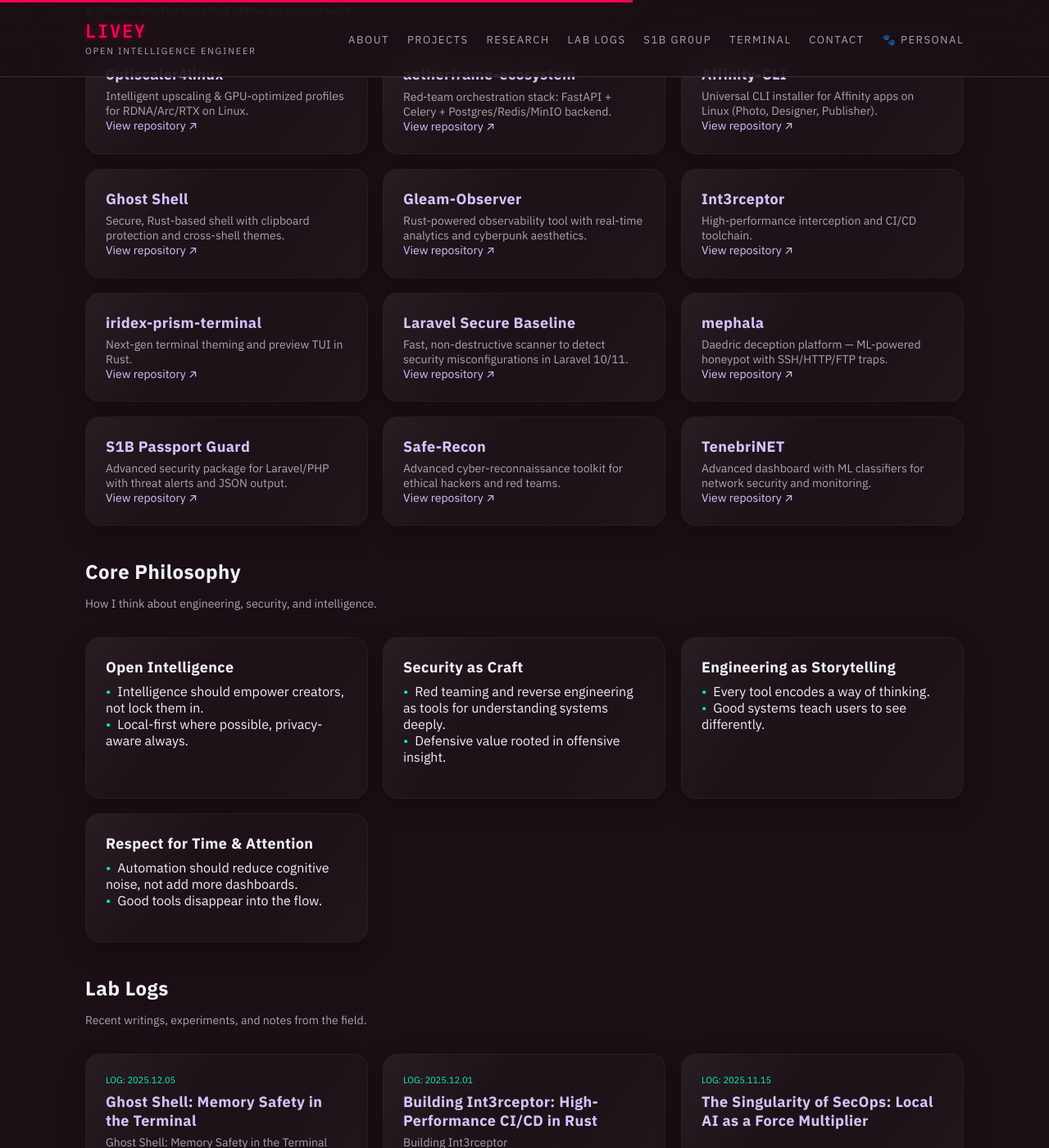
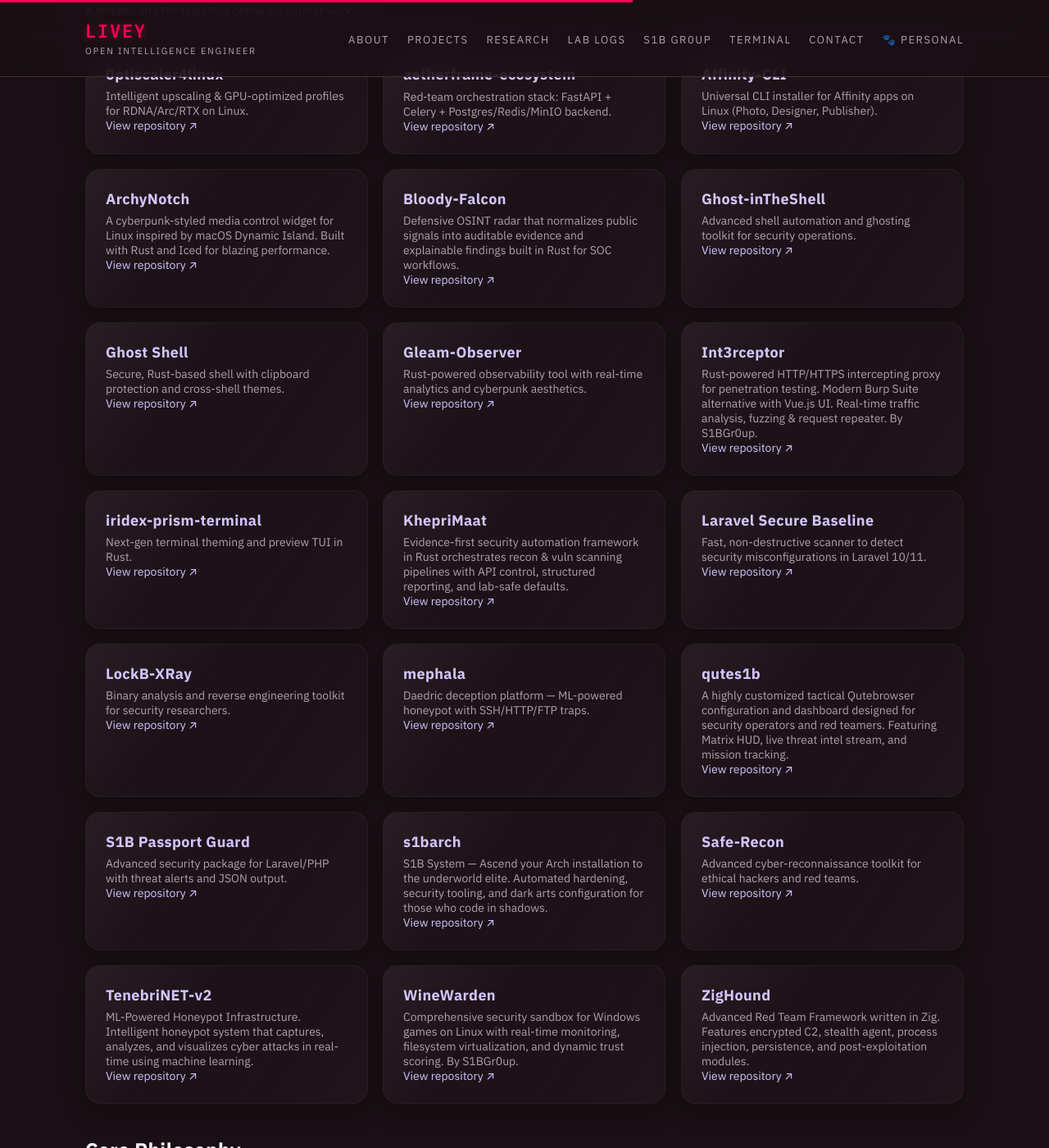
Before and after one commit to ind4skylivey/ind4skylivey.github.io, a Jekyll site: the page built from index.md, in a window 1280 px wide and 1400 px high, scrolled down 1448 px. Shown: the whole window at 82% size. Built offline with Jekyll 4.4.1, drawn with Linux system fonts in a browser that asks for light colours.

Commit message:
Add 18 new projects and update existing ones
New projects added:
- qutes1b: Tactical Qutebrowser config for red teamers
- kheprimaat: Rust security automation framework
- s1barch: Arch Linux hardening system
- gamer-grimoire: Gaming guides and builds
- s1bgr0upngithub: Cyberpunk GitHub theme
- zedphantomui: Cyberpunk Zed editor themes
- archynotch: Media control widget for Linux
- the-nerve: Cyberpunk text-based RPG
- bloody-falcon: OSINT radar for SOC workflows
- s1b-cordtheme: Cyberpunk Discord theme
- zighound: Red team framework in Zig
- linuxjanitor: Linux system maintenance tool
- ghost-intheshell: Shell automation toolkit
- livey-notebook-docker: Dockerized Jupyter environment
- lockb-xray: Binary analysis toolkit
- liveysupplychain: Supply chain security analysis
- winewarden: Security sandbox for Windows games on Linux (S1BGr0up)

Updated:
- tenebrinet → tenebrinet-v2: ML-powered honeypot infrastructure
- int3rceptor: Added S1BGr0up attribution and correct description

```diff
--- /dev/null
+++ b/_projects/archynotch.md
@@ -0,0 +1,21 @@
+---
+layout: "project"
+title: "ArchyNotch"
+description: "A cyberpunk-styled media control widget for Linux inspired by macOS Dynamic Island. Built with Rust and Iced for blazing performance."
+tags: ["Rust", "Linux", "GUI", "MPRIS", "Cyberpunk"]
+repo: "https://github.com/ind4skylivey/archynotch"
+featured: true
+---
+
+### Overview
+A cyberpunk-styled media control widget for Linux inspired by macOS Dynamic Island. Built with Rust and Iced for blazing performance.
+
+### Highlights
+- macOS Dynamic Island inspired design
+- Cyberpunk aesthetics
+- Rust + Iced for performance
+- MPRIS integration
+- X11 and Wayland support
+
+### Tech stack
+Rust • Linux • GUI • MPRIS • Iced
--- /dev/null
+++ b/_projects/bloody-falcon.md
@@ -0,0 +1,20 @@
+---
+layout: "project"
+title: "Bloody-Falcon"
+description: "Defensive OSINT radar that normalizes public signals into auditable evidence and explainable findings built in Rust for SOC workflows."
+tags: ["Rust", "OSINT", "Security", "TUI", "SOC"]
+repo: "https://github.com/ind4skylivey/bloody-falcon"
+featured: true
+---
+
+### Overview
+Defensive OSINT radar that normalizes public signals into auditable evidence and explainable findings built in Rust for SOC workflows.
+
+### Highlights
+- OSINT signal normalization
+- Auditable evidence collection
+- Explainable findings
+- Rust-powered TUI for SOC workflows
+
+### Tech stack
+Rust • OSINT • Security • TUI • SOC
--- /dev/null
+++ b/_projects/ghost-intheshell.md
@@ -0,0 +1,20 @@
+---
+layout: "project"
+title: "Ghost-inTheShell"
+description: "Advanced shell automation and ghosting toolkit for security operations."
+tags: ["Shell", "Security", "Automation", "Red Team"]
+repo: "https://github.com/ind4skylivey/Ghost-intheShell"
+featured: true
+---
+
+### Overview
+Advanced shell automation and ghosting toolkit for security operations.
+
+### Highlights
+- Shell automation toolkit
+- Ghosting capabilities
+- Security operations focused
+- Red team tooling
+
+### Tech stack
+Shell • Security • Automation • Red Team
--- a/_projects/int3rceptor.md
+++ b/_projects/int3rceptor.md
@@ -1,22 +1,22 @@
 ---
 layout: "project"
 title: "Int3rceptor"
-description: "High-performance interception and CI/CD toolchain."
-tags: ["Rust", "CI/CD", "DevOps", "Security"]
+description: "Rust-powered HTTP/HTTPS intercepting proxy for penetration testing. Modern Burp Suite alternative with Vue.js UI. Real-time traffic analysis, fuzzing & request repeater. By S1BGr0up."
+tags: ["Rust", "JavaScript", "Proxy", "Penetration Testing", "Vue.js"]
 repo: "https://github.com/S1b-Team/int3rceptor"
 featured: true
 ---
 
 ### Overview
-
-High-performance interception and CI/CD toolchain.
+Rust-powered HTTP/HTTPS intercepting proxy for penetration testing. Modern Burp Suite alternative with Vue.js UI. Real-time traffic analysis, fuzzing & request repeater.
 
 ### Highlights
-
-- Stable CI/CD pipeline.
-- Clean and professional commit history.
-- Optimized for performance.
+- HTTP/HTTPS intercepting proxy
+- Modern alternative to Burp Suite
+- Real-time traffic analysis
+- Fuzzing capabilities
+- Request repeater functionality
+- Built by S1BGr0up organization
 
 ### Tech stack
-
-Rust • CI/CD • DevOps • Security
+Rust • JavaScript • Vue.js • Proxy • Penetration Testing
--- /dev/null
+++ b/_projects/kheprimaat.md
@@ -0,0 +1,20 @@
+---
+layout: "project"
+title: "KhepriMaat"
+description: "Evidence-first security automation framework in Rust orchestrates recon & vuln scanning pipelines with API control, structured reporting, and lab-safe defaults."
+tags: ["Rust", "Security", "Async", "REST API", "Docker"]
+repo: "https://github.com/ind4skylivey/kheprimaat"
+featured: true
+---
+
+### Overview
+Evidence-first security automation framework in Rust orchestrates recon & vuln scanning pipelines with API control, structured reporting, and lab-safe defaults.
+
+### Highlights
+- Rust-powered async architecture
+- REST API for automation control
+- Structured reporting system
+- Lab-safe defaults for security testing
+
+### Tech stack
+Rust • Async • REST API • Docker • Security
--- /dev/null
+++ b/_projects/lockb-xray.md
@@ -0,0 +1,20 @@
+---
+layout: "project"
+title: "LockB-XRay"
+description: "Binary analysis and reverse engineering toolkit for security researchers."
+tags: ["Python", "Reverse Engineering", "Binary Analysis", "Security"]
+repo: "https://github.com/ind4skylivey/lockb-xray"
+featured: true
+---
+
+### Overview
+Binary analysis and reverse engineering toolkit for security researchers.
+
+### Highlights
+- Binary analysis capabilities
+- Reverse engineering toolkit
+- Security research focused
+- Malware analysis support
+
+### Tech stack
+Python • Reverse Engineering • Binary Analysis • Security
--- /dev/null
+++ b/_projects/qutes1b.md
@@ -0,0 +1,20 @@
+---
+layout: "project"
+title: "qutes1b"
+description: "A highly customized tactical Qutebrowser configuration and dashboard designed for security operators and red teamers. Featuring Matrix HUD, live threat intel stream, and mission tracking."
+tags: ["JavaScript", "Qutebrowser", "Cybersecurity", "Red Teaming", "Tactical UI"]
+repo: "https://github.com/ind4skylivey/qutes1b"
+featured: true
+---
+
+### Overview
+A highly customized tactical Qutebrowser configuration and dashboard designed for security operators and red teamers. Featuring Matrix HUD, live threat intel stream, and mission tracking.
+
+### Highlights
+- Matrix HUD interface for security operations
+- Live threat intel stream integration
+- Mission tracking capabilities
+- Designed for red teamers and security operators
+
+### Tech stack
+JavaScript • Qutebrowser • Cybersecurity • Tactical UI
--- /dev/null
+++ b/_projects/s1barch.md
@@ -0,0 +1,20 @@
+---
+layout: "project"
+title: "s1barch"
+description: "S1B System — Ascend your Arch installation to the underworld elite. Automated hardening, security tooling, and dark arts configuration for those who code in shadows."
+tags: ["Shell", "Arch Linux", "Security", "Hardening", "Automation"]
+repo: "https://github.com/ind4skylivey/s1barch"
+featured: true
+---
+
+### Overview
+S1B System — Ascend your Arch installation to the underworld elite. Automated hardening, security tooling, and dark arts configuration for those who code in shadows.
+
+### Highlights
+- Automated Arch Linux hardening
+- Security tooling integration
+- Dark arts configuration
+- Elite system setup automation
+
+### Tech stack
+Shell • Arch Linux • Security • Automation
--- /dev/null
+++ b/_projects/tenebrinet-v2.md
@@ -0,0 +1,21 @@
+---
+layout: "project"
+title: "TenebriNET-v2"
+description: "ML-Powered Honeypot Infrastructure. Intelligent honeypot system that captures, analyzes, and visualizes cyber attacks in real-time using machine learning."
+tags: ["Python", "Machine Learning", "Honeypot", "Docker", "Vue.js"]
+repo: "https://github.com/ind4skylivey/tenebrinet-v2"
+featured: true
+---
+
+### Overview
+ML-Powered Honeypot Infrastructure. Intelligent honeypot system that captures, analyzes, and visualizes cyber attacks in real-time using machine learning.
+
+### Highlights
+- Intelligent honeypot system
+- Real-time attack capture and analysis
+- ML-powered threat detection
+- Docker-based deployment
+- Vue.js dashboard
+
+### Tech stack
+Python • Machine Learning • Honeypot • Docker • Vue.js
--- a/_projects/tenebrinet.md
+++ /dev/null
@@ -1,22 +0,0 @@
----
-layout: "project"
-title: "TenebriNET"
-description: "Advanced dashboard with ML classifiers for network security and monitoring."
-tags: ["Python", "ML", "Security", "Dashboard"]
-repo: "https://github.com/ind4skylivey/tenebrinet"
-featured: true
----
-
-### Overview
-
-Advanced dashboard with ML classifiers for network security and monitoring.
-
-### Highlights
-
-- Real-time dashboard with high-quality visualizations.
-- ML classifier for threat detection.
-- Comprehensive developer guide.
-
-### Tech stack
-
-Python • ML • Security • Dashboard
--- /dev/null
+++ b/_projects/winewarden.md
@@ -0,0 +1,23 @@
+---
+layout: "project"
+title: "WineWarden"
+description: "Comprehensive security sandbox for Windows games on Linux with real-time monitoring, filesystem virtualization, and dynamic trust scoring. By S1BGr0up."
+tags: ["Rust", "Security", "Sandbox", "Linux Gaming", "Wine"]
+repo: "https://github.com/S1b-Team/winewarden"
+featured: true
+---
+
+### Overview
+Comprehensive security sandbox for Windows games on Linux with real-time monitoring, filesystem virtualization, and dynamic trust scoring.
+
+### Highlights
+- Real-time filesystem virtualization
+- Network monitoring and DNS awareness
+- Process sandboxing and policy engine
+- Dynamic trust scoring (0-100)
+- Interactive TUI dashboard
+- Landlock LSM and Seccomp integration
+- Built by S1BGr0up organization
+
+### Tech stack
+Rust • Security • Sandbox • Linux Gaming • Wine • Proton
--- /dev/null
+++ b/_projects/zighound.md
@@ -0,0 +1,22 @@
+---
+layout: "project"
+title: "ZigHound"
+description: "Advanced Red Team Framework written in Zig. Features encrypted C2, stealth agent, process injection, persistence, and post-exploitation modules."
+tags: ["Zig", "Red Team", "Cybersecurity", "Pentesting", "Stealth"]
+repo: "https://github.com/ind4skylivey/ZigHound"
+featured: true
+---
+
+### Overview
+Advanced Red Team Framework written in Zig. Features encrypted C2, stealth agent, process injection, persistence, and post-exploitation modules.
+
+### Highlights
+- Zig-powered red team framework
+- Encrypted C2 communication
+- Stealth agent capabilities
+- Process injection techniques
+- Persistence mechanisms
+- Post-exploitation modules
+
+### Tech stack
+Zig • Red Team • Cybersecurity • Pentesting • Stealth
```
Also changed, not shown: _projects/gamer-grimoire.md (added, +20 -0 lines), _projects/linuxjanitor.md (added, +20 -0 lines), _projects/livey-notebook-docker.md (added, +20 -0 lines), _projects/liveysupplychain.md (added, +20 -0 lines), _projects/s1b-cordtheme.md (added, +20 -0 lines), _projects/s1bgr0upngithub.md (added, +20 -0 lines), _projects/the-nerve.md (added, +20 -0 lines), _projects/zedphantomui.md (added, +20 -0 lines).
